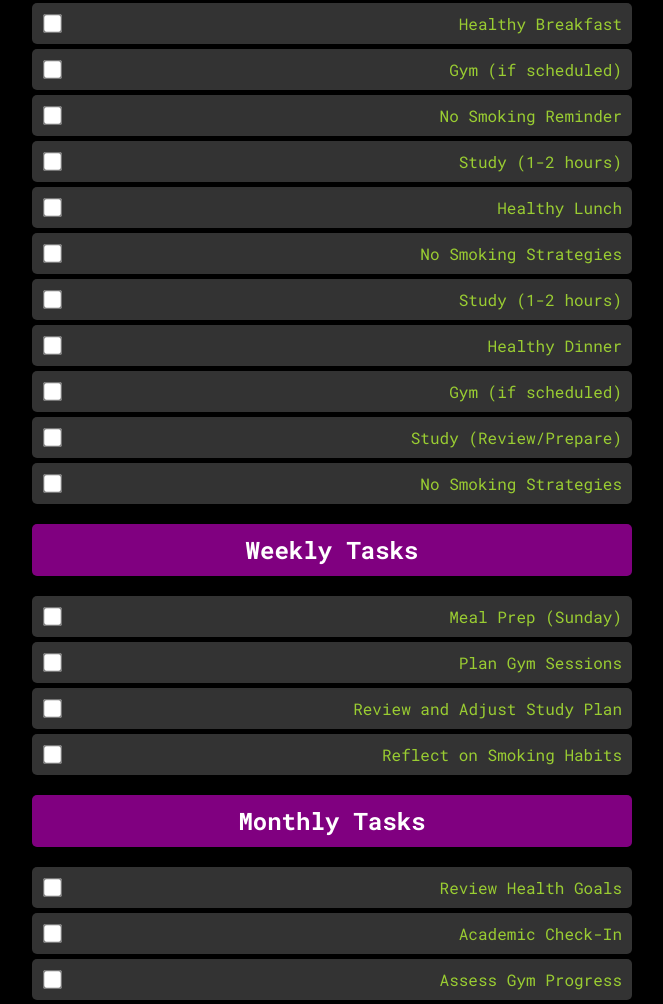
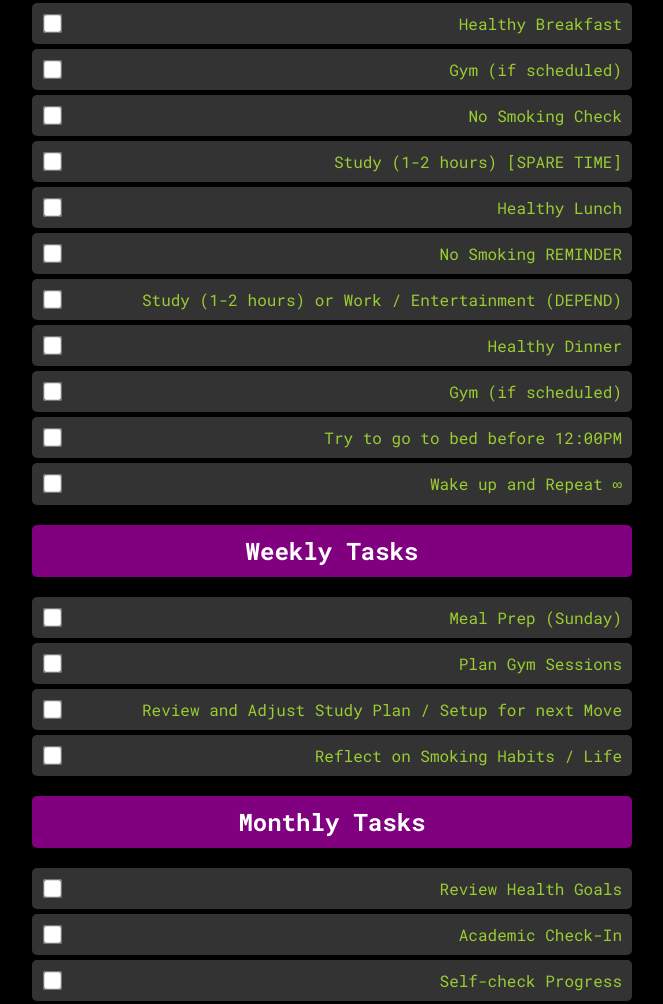
Before and after one commit to jacobhoang77/tracker, a plain HTML site: page index.html in a window 1280 px wide. Shown: the part 279-1283 px from the top of the page, without its empty margins (308-971 px from the left). Drawn offline with Linux system fonts and the light colour scheme.

Commit message:
Update index.html

```diff
--- a/index.html
+++ b/index.html
@@ -181,15 +181,15 @@
             <ul class="task-list">
                 <li><input type="checkbox" id="breakfast"> Healthy Breakfast</li>
                 <li><input type="checkbox" id="morning-gym"> Gym (if scheduled)</li>
-                <li><input type="checkbox" id="no-smoking-morning"> No Smoking Reminder</li>
-                <li><input type="checkbox" id="morning-study"> Study (1-2 hours)</li>
+                <li><input type="checkbox" id="no-smoking-morning"> No Smoking Check</li>
+                <li><input type="checkbox" id="morning-study"> Study (1-2 hours) [SPARE TIME]</li>
                 <li><input type="checkbox" id="lunch"> Healthy Lunch</li>
-                <li><input type="checkbox" id="no-smoking-afternoon"> No Smoking Strategies</li>
-                <li><input type="checkbox" id="afternoon-study"> Study (1-2 hours)</li>
+                <li><input type="checkbox" id="no-smoking-afternoon"> No Smoking REMINDER</li>
+                <li><input type="checkbox" id="afternoon-study"> Study (1-2 hours) or Work / Entertainment (DEPEND)</li>
                 <li><input type="checkbox" id="dinner"> Healthy Dinner</li>
                 <li><input type="checkbox" id="evening-gym"> Gym (if scheduled)</li>
-                <li><input type="checkbox" id="evening-study"> Study (Review/Prepare)</li>
-                <li><input type="checkbox" id="no-smoking-evening"> No Smoking Strategies</li>
+                <li><input type="checkbox" id="evening-study"> Try to go to bed before 12:00PM</li>
+                <li><input type="checkbox" id="no-smoking-evening"> Wake up and Repeat ∞</li>
             </ul>
         </div>
 
@@ -198,8 +198,8 @@
             <ul class="task-list">
                 <li><input type="checkbox" id="meal-prep"> Meal Prep (Sunday)</li>
                 <li><input type="checkbox" id="gym-schedule"> Plan Gym Sessions</li>
-                <li><input type="checkbox" id="study-review"> Review and Adjust Study Plan</li>
-                <li><input type="checkbox" id="smoking-reflection"> Reflect on Smoking Habits</li>
+                <li><input type="checkbox" id="study-review"> Review and Adjust Study Plan / Setup for next Move</li>
+                <li><input type="checkbox" id="smoking-reflection"> Reflect on Smoking Habits / Life</li>
             </ul>
         </div>
 
@@ -208,7 +208,7 @@
             <ul class="task-list">
                 <li><input type="checkbox" id="health-goals"> Review Health Goals</li>
                 <li><input type="checkbox" id="academic-check"> Academic Check-In</li>
-                <li><input type="checkbox" id="gym-progress"> Assess Gym Progress</li>
+                <li><input type="checkbox" id="gym-progress"> Self-check Progress</li>
             </ul>
         </div>
 
```
